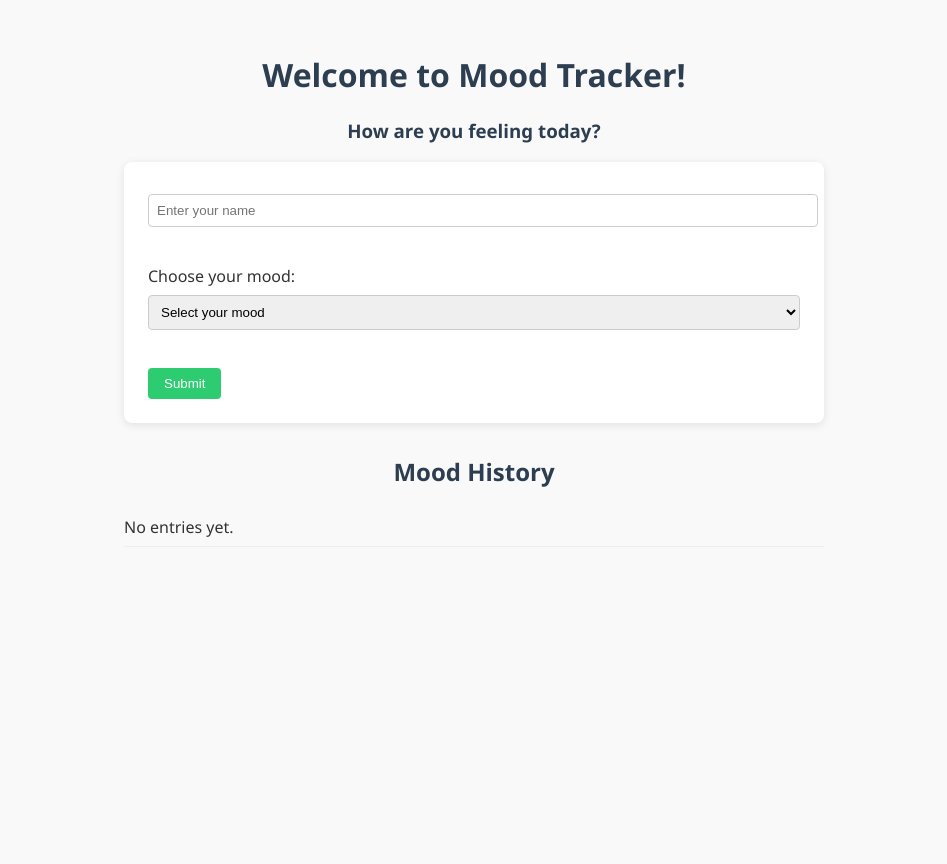
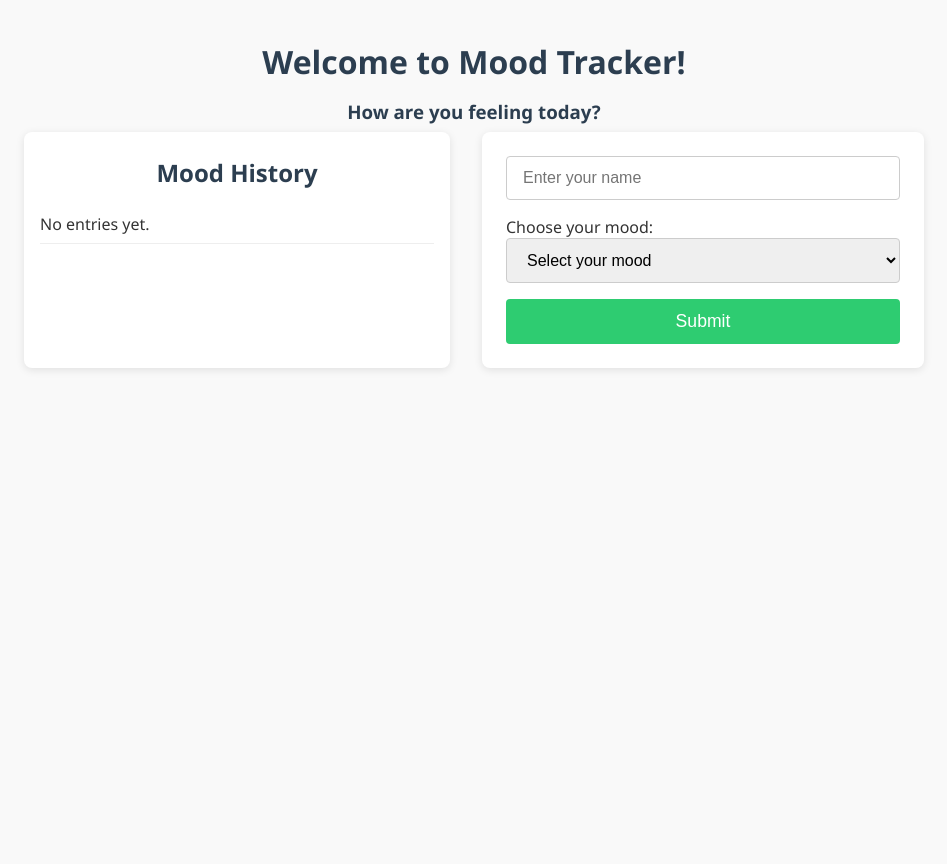
Before and after one commit to OmarJeghale/Mood-Tracker-App, a Flask app: page / in a window 1280 px wide. Shown: the whole page, without its empty margins (166-1113 px from the left). Before the commit the page ends 537 px from the top, so only its background shows below. Run offline with Flask 3, Linux system fonts and the light colour scheme.

Commit message:
Fixed styling issues and added comments for better readability

```diff
--- a/app.py
+++ b/app.py
@@ -3,17 +3,17 @@ from datetime import datetime, timedelta
 from dotenv import load_dotenv
 import os
 
+# Load .env variables
+load_dotenv()
+
 # Initialize Flask app w/ folders
 app = Flask(__name__, template_folder='templates', static_folder='static', static_url_path='/')
 app.secret_key = os.getenv('SECRET_KEY')
 
-# Load .env variables
-load_dotenv()
-
 # Store moods in memory
 mood_log = []
 
-# Datetime helper function
+# Datetime helper function for cleaner look
 def time_ago(dt):
     now = datetime.now()
     diff = now - dt
--- a/static/css/style.css
+++ b/static/css/style.css
@@ -1,63 +1,108 @@
-/* static/css/style.css */
-
 body {
     font-family: 'Segoe UI', sans-serif;
     background-color: #f9f9f9;
     color: #333;
     padding: 2rem;
-    max-width: 700px;
-    margin: auto;
+    margin: 0;
+    height: 100vh;  /* full viewport height */
+    display: flex;
+    flex-direction: column;
+    align-items: center;
 }
 
-h1, h2, h3 {
+h1, h3, h2 {
     color: #2c3e50;
     text-align: center;
+    margin: 0.5rem 0;
 }
 
-form {
-    background-color: #ffffff;
+/* Container to hold sidebar and form side by side */
+.container {
+    display: flex;
+    width: 100%;
+    max-width: 900px;
+    gap: 2rem;
+}
+
+/* Mood history sidebar on left */
+.mood-history {
+    flex: 1; /* take about 1 part of available width */
+    background: #fff;
+    border-radius: 8px;
+    padding: 1rem;
+    box-shadow: 0 2px 8px rgba(0,0,0,0.1);
+    max-height: 80vh;
+    overflow-y: auto; /* scroll if too long */
+}
+
+.mood-history h2 {
+    margin-bottom: 1rem;
+}
+
+.mood-history ul {
+    list-style: none;
+    padding: 0;
+    margin: 0;
+}
+
+.mood-history li {
+    padding: 0.5rem 0;
+    border-bottom: 1px solid #eee;
+}
+
+/* Form container on right */
+.main-content {
+    flex: 1; /* take about 1 part of available width */
+    background-color: #fff;
     padding: 1.5rem;
     border-radius: 8px;
     box-shadow: 0 2px 8px rgba(0,0,0,0.1);
-    margin-bottom: 2rem;
+    display: flex;
+    flex-direction: column;
+    justify-content: center;
+}
+
+/* Form styling */
+form {
+    width: 100%;
+    display: flex;
+    flex-direction: column;
 }
 
 input[type="text"],
 select {
     width: 100%;
-    padding: 0.5rem;
-    margin: 0.5rem 0 1rem;
+    padding: 0.75rem 1rem;
+    margin-bottom: 1rem;
     border: 1px solid #ccc;
     border-radius: 4px;
+    font-size: 1rem;
+    box-sizing: border-box;
 }
 
 input[type="submit"] {
+    width: 100%;
     background-color: #2ecc71;
     color: white;
-    padding: 0.5rem 1rem;
+    padding: 0.75rem;
+    font-size: 1.1rem;
     border: none;
     border-radius: 4px;
     cursor: pointer;
+    transition: background-color 0.3s ease;
 }
 
 input[type="submit"]:hover {
     background-color: #27ae60;
 }
 
-ul {
-    list-style: none;
-    padding: 0;
-}
-
-li {
-    padding: 0.5rem 0;
-    border-bottom: 1px solid #eee;
-}
-
+/* Flash messages */
 ul.flashes {
     list-style: none;
     padding: 0;
     margin-bottom: 1rem;
+    max-width: 900px;
+    width: 100%;
 }
 
 ul.flashes li {
--- a/templates/index.html
+++ b/templates/index.html
@@ -2,11 +2,10 @@
 {% block title %} Mood Tracker {% endblock %}
 
 {% block content %}
-    <!-- Header text -->
-    <h1> Welcome to Mood Tracker! </h1>
-    <h3> How are you feeling today? </h3>
+    <h1>Welcome to Mood Tracker!</h1>
+    <h3>How are you feeling today?</h3>
 
-     <!-- FLASH MESSAGE AREA -->
+    <!-- Flash messages -->
     {% with messages = get_flashed_messages(with_categories=true) %}
         {% if messages %}
             <ul class="flashes">
@@ -17,15 +16,27 @@
         {% endif %}
     {% endwith %}
 
-    <!-- Create a form that sends a POST request -->
+    <!-- Container to hold both sidebar and form -->
+    <div class="container">
+
+        <!-- Mood history sidebar -->
+        <div class="mood-history">
+            <h2>Mood History</h2>
+            <ul>
+                {% for entry in mood_log %}
+                    <li>{{ entry.timestamp }} - {{ entry.name }} felt {{ entry.mood }}</li>
+                {% else %}
+                    <li>No entries yet.</li>
+                {% endfor %}
+            </ul>
+        </div>
+
+        <!-- Form area -->
+        <div class="main-content">
             <form method="POST" action="{{ url_for('index') }}">
-
-        <!-- User inputs their name -->
-        <input type="text" name="name" placeholder="Enter your name"> <br><br>
-
-        <!-- User chooses mood from drop-down option -->
+                <input type="text" name="name" placeholder="Enter your name" required>
                 <label for="moods">Choose your mood:</label>
-        <select id="moods" name="mood">
+                <select id="moods" name="mood" required>
                     <option value="" disabled selected>Select your mood</option>
                     <option value="Angry">Angry</option>
                     <option value="Anxious">Anxious</option>
@@ -51,19 +62,10 @@
                     <option value="Sad">Sad</option>
                     <option value="Stressed">Stressed</option>
                     <option value="Tired">Tired</option>
-        </select> <br><br>
-
-        <!-- Submit button -->
+                </select>
                 <input type="submit" value="Submit">
             </form>
+        </div>
 
-    <!-- Mood history -->
-    <h2> Mood History </h2>
-    <ul>
-        {% for entry in mood_log %}
-            <li> {{ entry.timestamp}} - {{ entry.name }} felt {{ entry.mood }} </li>
-        {% else %}
-            <li> No entries yet. </li>
-        {% endfor %}
-    </ul>
+    </div>
 {% endblock %}
```
Also changed, not shown: requirements.txt (line endings or trailing spaces). Lines whose indentation alone changed are shown as unchanged.
